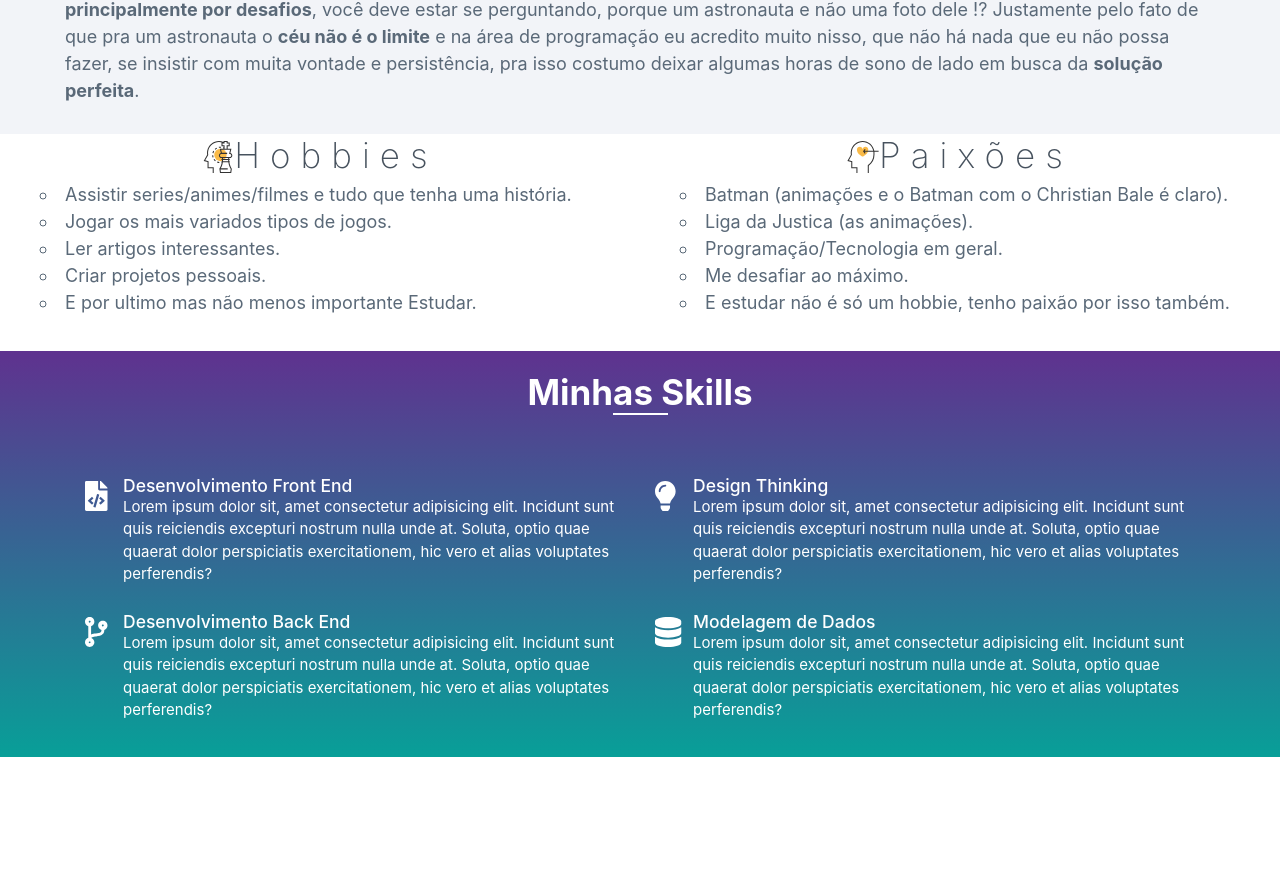
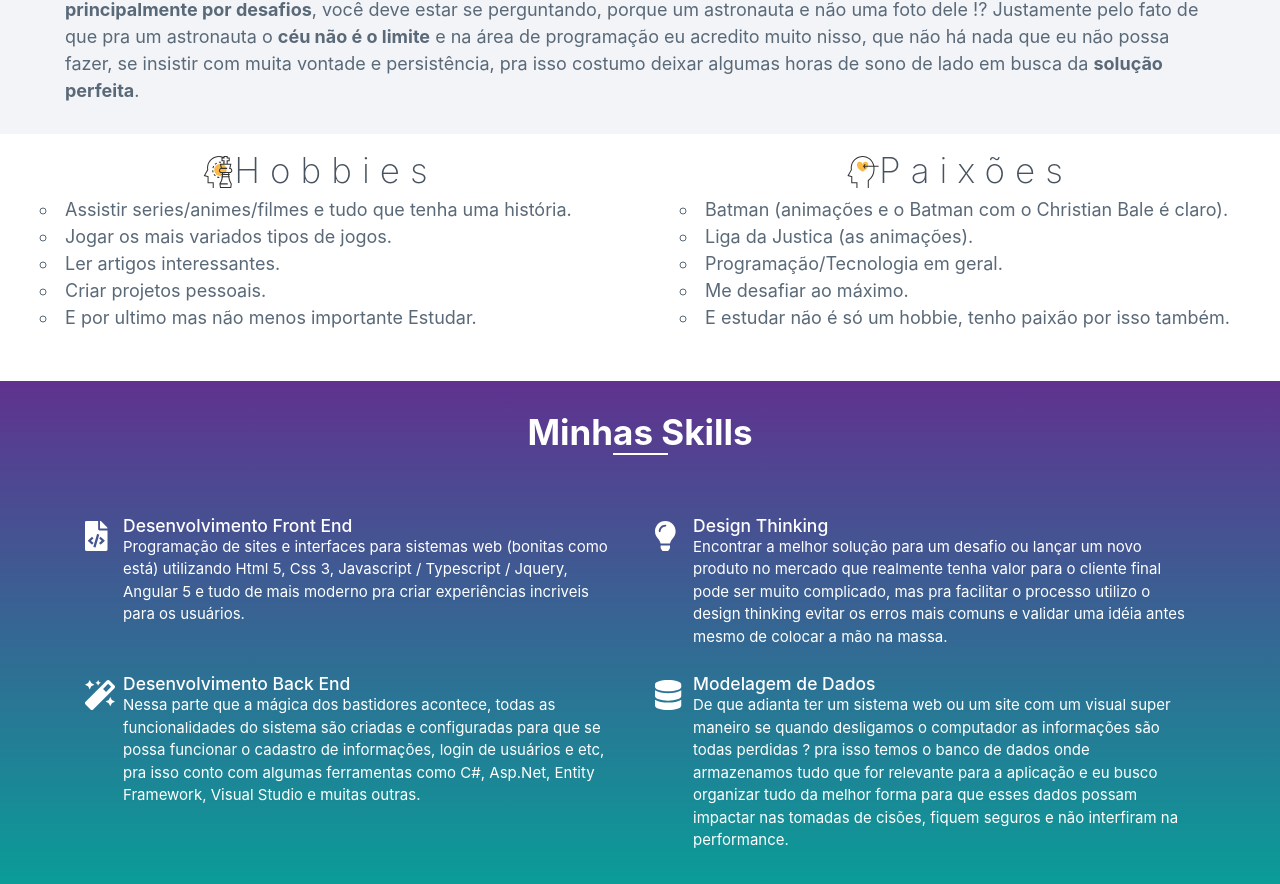
Before and after one commit to brunohafonso/cv, an Angular app: page / in a window 1280 px wide. Shown: the part 1117-2001 px from the top of the page. Before the commit the page ends 1874 px from the top, so only its background shows below. Built offline with nearby package versions, Linux system fonts and the light colour scheme.

Commit message:
skills conteudo atualizado

```diff
--- a/src/app/cv-main/cv-main.component.css
+++ b/src/app/cv-main/cv-main.component.css
@@ -269,6 +269,7 @@
     float: left;
     width: 50%;
     text-align: center;
+    padding: 15px 0;
   }
 
   .sobre-container__preferencias-container__bloco__icon {
@@ -300,7 +301,7 @@
   width: 100%;
   height: auto;
   background: linear-gradient(to bottom, #5f328f, #089f98);
-  padding: 20px 0 35px 0px;
+  padding: 30px 0 45px 0px;
   overflow: auto;
 }
 
--- a/src/app/cv-main/cv-main.component.html
+++ b/src/app/cv-main/cv-main.component.html
@@ -170,10 +170,8 @@
                     </div>
                     <div class="description">
                         <h3> Desenvolvimento Front End </h3>
-                        <p>Lorem ipsum dolor sit, amet consectetur adipisicing elit.
-                            Incidunt sunt quis reiciendis excepturi nostrum nulla unde at. Soluta,
-                            optio quae quaerat dolor perspiciatis exercitationem, hic vero et alias
-                            voluptates perferendis?</p>
+                        <p>Programação de sites e interfaces para sistemas web (bonitas como está) utilizando Html 5, Css 3, Javascript / Typescript / Jquery,
+                            Angular 5 e tudo de mais moderno pra criar experiências incriveis para os usuários.</p>
                     </div>
                 </div>
             </div>
@@ -184,24 +182,22 @@
                     </div>
                     <div class="description">
                         <h3> Design Thinking </h3>
-                        <p>Lorem ipsum dolor sit, amet consectetur adipisicing elit.
-                            Incidunt sunt quis reiciendis excepturi nostrum nulla unde at. Soluta,
-                            optio quae quaerat dolor perspiciatis exercitationem, hic vero et alias
-                            voluptates perferendis?</p>
+                        <p>Encontrar a melhor solução para um desafio ou lançar um novo produto no mercado que realmente tenha valor
+                            para o cliente final pode ser muito complicado, mas pra facilitar o processo utilizo o design thinking evitar os erros mais comuns
+                            e validar uma idéia antes mesmo de colocar a mão na massa.</p>
                     </div>
                 </div>
             </div>
             <div class="col-md-6 col-sm-12">
                 <div class="skill">
                     <div class="icon">
-                        <fa-icon [icon]="faCodeBranch"></fa-icon>
+                        <fa-icon [icon]="faMagic"></fa-icon>
                     </div>
                     <div class="description">
                         <h3> Desenvolvimento Back End </h3>
-                        <p>Lorem ipsum dolor sit, amet consectetur adipisicing elit.
-                            Incidunt sunt quis reiciendis excepturi nostrum nulla unde at. Soluta,
-                            optio quae quaerat dolor perspiciatis exercitationem, hic vero et alias
-                            voluptates perferendis?</p>
+                        <p>Nessa parte que a mágica dos bastidores acontece, todas as funcionalidades do sistema são criadas e configuradas para que
+                            se possa funcionar o cadastro de informações, login de usuários e etc, pra isso conto com algumas ferramentas como C#, Asp.Net,
+                            Entity Framework, Visual Studio e muitas outras.</p>
                     </div>
                 </div>
             </div>
@@ -212,10 +208,9 @@
                     </div>
                     <div class="description">
                         <h3> Modelagem de Dados </h3>
-                        <p>Lorem ipsum dolor sit, amet consectetur adipisicing elit.
-                            Incidunt sunt quis reiciendis excepturi nostrum nulla unde at. Soluta,
-                            optio quae quaerat dolor perspiciatis exercitationem, hic vero et alias
-                            voluptates perferendis?</p>
+                        <p>De que adianta ter um sistema web ou um site com um visual super maneiro
+                            se quando desligamos o computador as informações são todas perdidas ? pra isso temos o banco de dados onde armazenamos tudo que for relevante
+                        para a aplicação e eu busco organizar tudo da melhor forma para que esses dados possam impactar nas tomadas de cisões, fiquem seguros e não interfiram na performance. </p>
                     </div>
                 </div>
             </div>
--- a/src/app/cv-main/cv-main.component.ts
+++ b/src/app/cv-main/cv-main.component.ts
@@ -9,7 +9,8 @@ import {
   faCommentAlt,
   faSpaceShuttle,
   faCode,
-  faAlignRight
+  faAlignRight,
+  faMagic
 } from '@fortawesome/free-solid-svg-icons';
 import { state, style, animate, transition, trigger } from '@angular/animations';
 
@@ -35,7 +36,7 @@ export class CvMainComponent implements OnInit {
   // icones fon awesome
   faFileCode = faFileCode;
   faLightbulb = faLightbulb;
-  faCodeBranch = faCodeBranch;
+  faMagic = faMagic;
   faDatabase = faDatabase;
   faFileDownload = faFileDownload;
   faPlus = faPlus;
```
Also changed, not shown: src/app/cv-main/cv-main.component.min.css.
